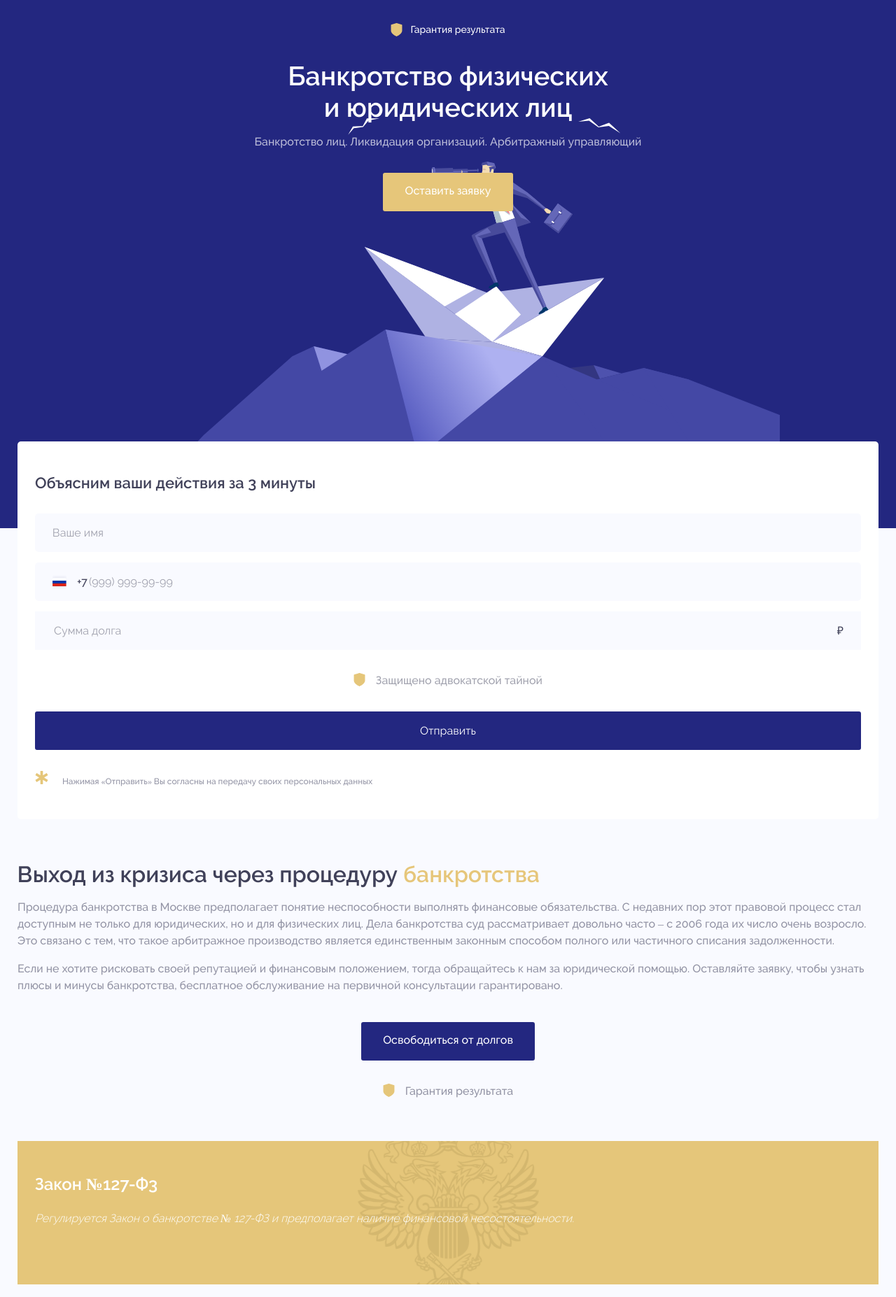
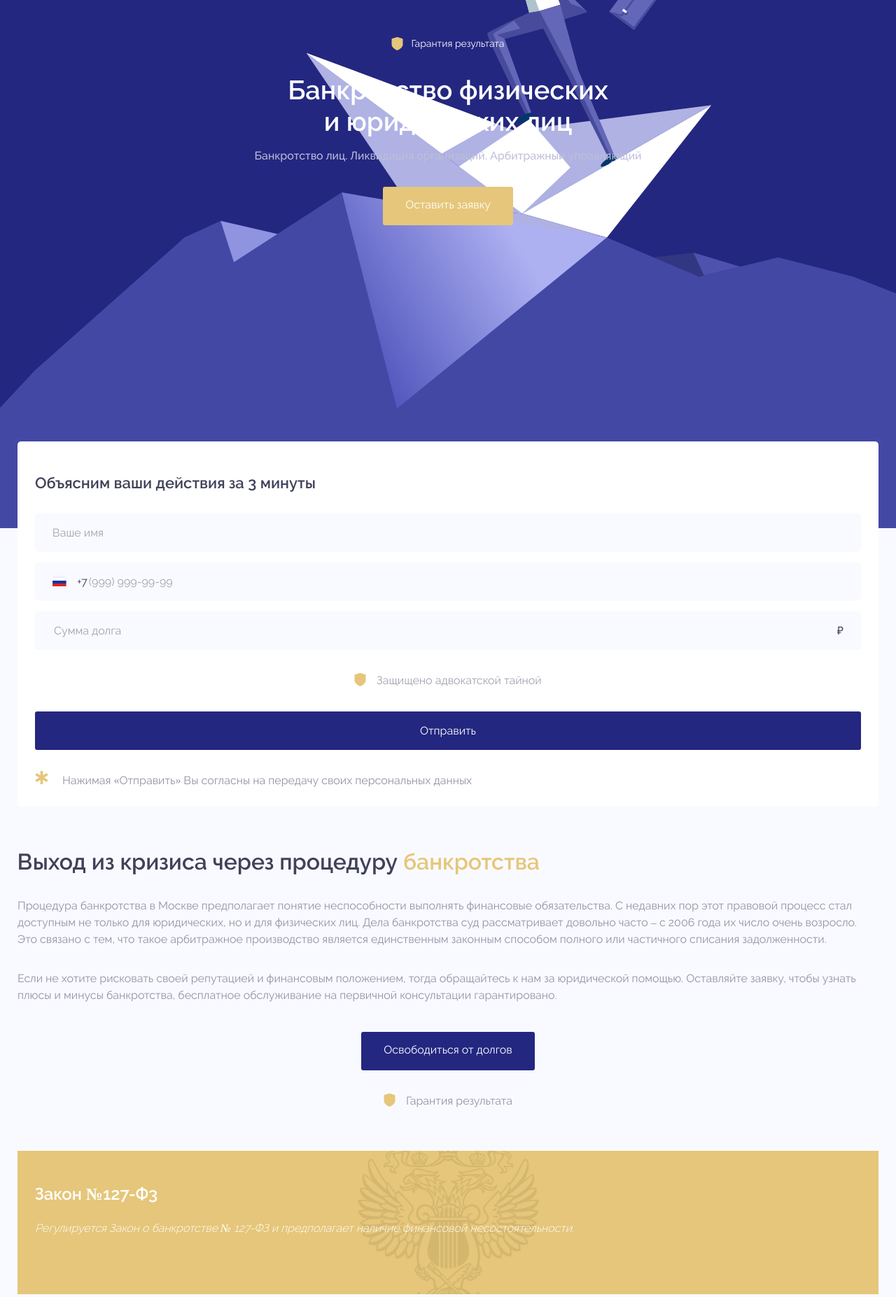
Before and after one commit to localbody/bankrotam.net, a PHP site: page / in a window 1280 px wide. Shown: the part 117-1971 px from the top of the page at 70% size. Run offline with PHP 8.4, Linux system fonts and the light colour scheme.

Commit message:
many fixed

```diff
--- a/css/common.css
+++ b/css/common.css
@@ -53,7 +53,7 @@ body {
     line-height: 24px;
     font-family: 'Raleway', 'Times New Roman', Times, serif;
     font-size: 16px;
-    font-weight: 500;
+    font-weight: 400;
     color: #9293A4;
     /* letter-spacing: -0.7px; */
 }
@@ -211,13 +211,12 @@ input[type="text"] {
 @media screen and (min-width: 1440px) {
     .info-asteriks {
         margin: 0 auto;
-        /* width: 559px; */
+        width: 559px;
     }
 }
 
 .info-asteriks__text {
     padding-left: 20px;
-    font-size: 12px;
     line-height: 1.5em;
     width: 100%;
 }
@@ -232,7 +231,7 @@ input[type="text"] {
     display: flex;
     flex-wrap: wrap;
     align-items: center;
-    padding: 32px;
+    padding: 32px 16px 32px 32px;
     background-color: white;
     box-shadow: 0px 0px 70px rgba(15, 16, 37, 0.07);
     margin-top: 15px;
@@ -631,7 +630,8 @@ input[type="text"] {
     background-image: url(../images/bg-human.svg);
     background-position: center bottom;
     background-repeat: no-repeat;
-    padding: 30px 25px 0 25px;
+    background-size: 125%;
+    padding: 50px 25px 0 25px;
     text-align: center;
     color: white;
 }
@@ -640,6 +640,7 @@ input[type="text"] {
     .intro {
         height: 650px;
         background-position: bottom right;
+        background-size: auto;
     }
 }
 
@@ -738,7 +739,7 @@ input[type="text"] {
 .feedback__container {
     /*  */
     padding-top: 40px;
-    padding-bottom: 45px;
+    padding-bottom: 25px;
     padding-right: 25px;
     padding-left: 25px;
     border-radius: 5px;
--- a/css/index.css
+++ b/css/index.css
@@ -30,7 +30,7 @@
 }
 
 .benefits__text {
-    margin-top: 1em;
+    margin-top: 2em;
 }
 
 .benefits__headline {
@@ -47,7 +47,7 @@
 
 .benefits__list {
     color: #404159;
-    margin-bottom: 50px;
+    /* margin-bottom: 50px; */
 }
 
 @media (min-width: 1440px) {
@@ -281,7 +281,7 @@
 }
 
 .ready__wrapper {
-    margin-top: 42px;
+    /* margin-top: 42px; */
     margin-bottom: 56px;
 }
 
@@ -289,6 +289,10 @@
     .ready__wrapper {
         display: flex;
     }
+}
+
+.ready__info {
+    margin-top: 50px;
 }
 
 @media (min-width: 1440px) {
@@ -368,7 +372,7 @@
 
 .begin {
     background-color: #F9FAFF;
-    padding-top: 38px;
+    padding-top: 68px;
     padding-bottom: 78px;
     padding-left: 25px;
     padding-right: 25px;
@@ -416,6 +420,7 @@
     padding-left: 25px;
     padding-right: 25px;
     text-align: center;
+    box-shadow: 0px 0px 70px rgba(15, 16, 37, 0.07);
 }
 
 @media (min-width: 1440px) {
@@ -631,6 +636,7 @@
     align-items: center;
     padding: 32px;
     background-color: white;
+    margin-bottom: 16px;
 }
 
 @media(min-width: 1440px) {
@@ -797,7 +803,7 @@
 }
 
 .what-asteriks {
-    display: flex;
+    display: none;
     margin-top: 47px;
     margin-bottom: 94px;
 }
@@ -805,10 +811,11 @@
 .what__title {
     font-size: 32px;
     margin-bottom: 32px;
+    margin-top: 64px;
 }
 
 .what__list--title {
-    line-height: 19px;
+    line-height: 24px;
     color: #404159;
     margin-bottom: 22px;
     width: 100%;
@@ -969,7 +976,7 @@
 }
 
 .individual__wrapper {
-    margin-bottom: 50px;
+    /* margin-bottom: 50px; */
 }
 
 @media (min-width: 1440px) {
@@ -990,6 +997,7 @@
     text-align: center;
     box-shadow: 0px 0px 70px rgba(15, 16, 37, 0.07);
     background-color: white;
+    margin-top: 64px;
 }
 
 @media (min-width: 1440px) {
--- a/index.html
+++ b/index.html
@@ -847,13 +847,13 @@
 
                 </div>
             </div>
-
+            <!--
             <div class="what-asteriks">
                 <div class="icon-asteriks"></div>
                 <p class="what-asteriks__text">Еще одно важное требование – наличие просрочек по обязательным платежам за последние 3 месяца. Однако стоит понимать, что это второстепенные условия. Банкротство физического лица возможно инициировать заранее. Если гражданин уверен в том,
                     что не сможет выполнять долговые обязательства в ближайшее время, тогда заявление подается даже при наличии меньшей суммы задолженности.</p>
             </div>
-
+ -->
             <h2 class="what__title title">
                 Что учитывает суд при рассмотрении дел по банкротству физических лиц?
             </h2>
@@ -945,11 +945,6 @@
                         <button class="form__btn btn bg--blue">Отправить</button>
 
                     </form>
-                    <div class="info-asteriks">
-                        <div class="icon-asteriks"></div>
-                        <p class="info-asteriks__text">Нажимая «Отправить» Вы согласны на передачу своих персональных данных</p>
-                    </div>
-
 
                 </div>
             </div>
```
